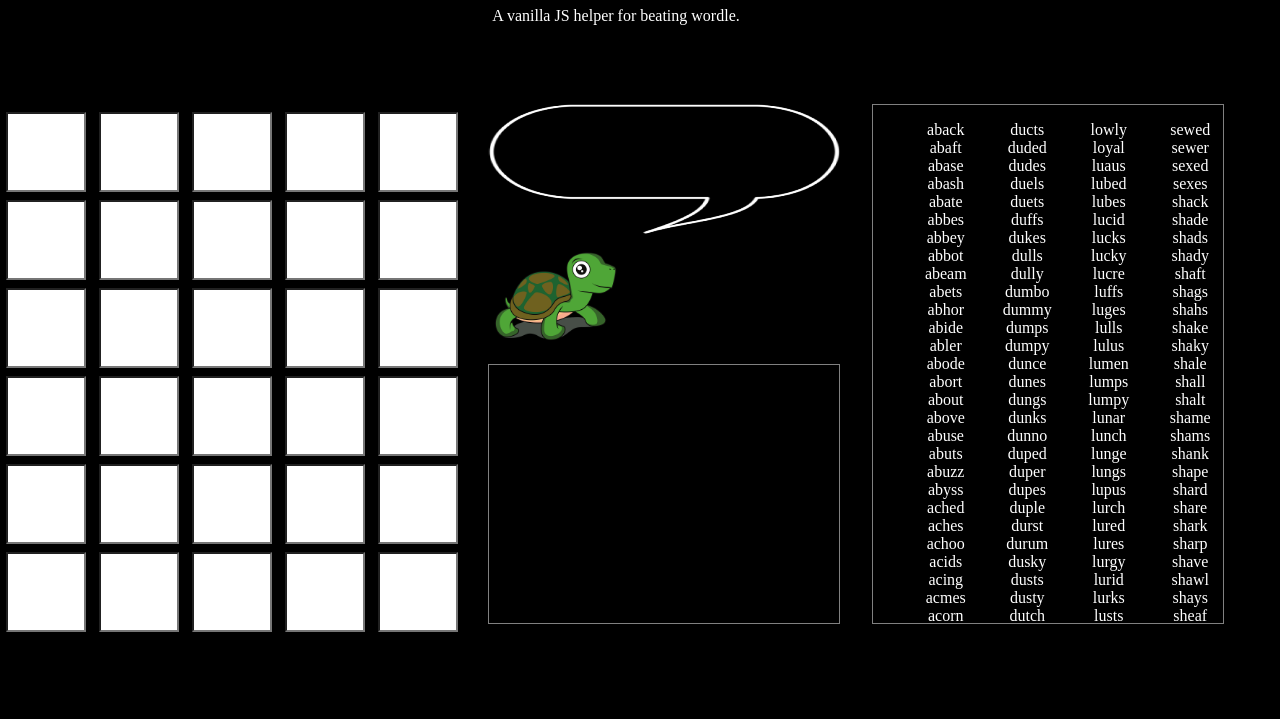
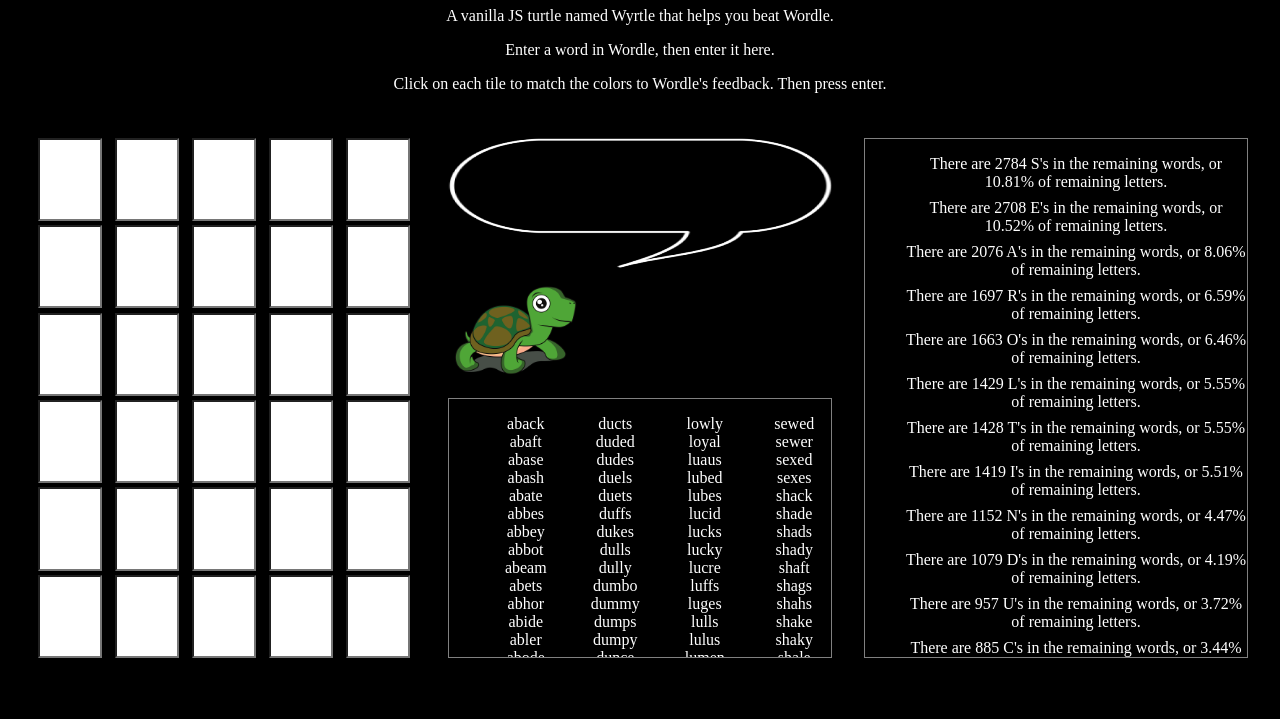
Before and after one commit to DBalint88/wordleSolver, a plain HTML site: page index.html in a window 1280 px wide. Shown: the part 81-800 px from the top of the page. Drawn offline with Linux system fonts and the light colour scheme.

Commit message:
added instructions, capitalized letter entry, updated ReadMe

```diff
--- a/index.html
+++ b/index.html
@@ -9,8 +9,10 @@
   <body>
     <div id="wrapper">
       <header>
-        <h1>wordleSolver</h1>
-        <p>A vanilla JS helper for beating wordle.</p>
+        <h1>wyrtleTheTurtle</h1>
+        <p>A vanilla JS turtle named Wyrtle that helps you beat Wordle.</p>
+        <p>Enter a word in Wordle, then enter it here.</p>
+        <p>Click on each tile to match the colors to Wordle's feedback.  Then press enter.</p>
       </header>
       <main>
         <div id="pane-1">
@@ -61,13 +63,15 @@
         <div id="pane-2">
           <div id="word-bubble"></div>
           <div id="wyrtle-square"></div>
-          <div id="letter-stats">
-            <ul id="remaining-letters-list">
+          <div id="possible-words-window">
+            <ul id="possible-words-list">
+
+            </ul>
           </div>
         </div>
         <!-- <button type="button" name="button" id="submit-button">Submit</button> -->
         <div id="pane-3">
-          <ul id="possible-words-list">
+          <ul id="letter-stats-list">
 
           </ul>
         </div>
--- a/script.js
+++ b/script.js
@@ -66,13 +66,18 @@
     return a[1] - b[1];
   });
 
-  // Report to the console.
+  // Report letter stats to the user.
+  let letterStats = document.getElementById("letter-stats-list");
+  letterStats.innerHTML = ("");
   for (i = 25; i>=0; i--) {
-    console.log("There are " + sortable[i][1] + " " + sortable[i][0].toUpperCase() + "'s in the remaining words, or " + (sortable[i][1] / totalLetters * 100).toFixed(2) + "% of remaining letters.")
+    if (sortable[i][1] != 0) {
+      let node = document.createElement("li");
+      node.innerHTML = "There are " + sortable[i][1] + " " + sortable[i][0].toUpperCase() + "'s in the remaining words, or " + (sortable[i][1] / totalLetters * 100).toFixed(2) + "% of remaining letters."
+      letterStats.appendChild(node);
+    }
   }
-  console.log(possibleWords)
 
-  // Report to the user
+  // Report remaining words to the user
   let remainingWordsList = document.getElementById("possible-words-list");
   remainingWordsList.innerHTML = ("")
   for (i=0; i<possibleWords.length; i++) {
@@ -85,7 +90,7 @@
 countLetters()
 
 
-// This is to protect letters which have been confirmed Green, but when attempted in an addition position are marked gray.
+// This is to protect letters which have been confirmed Green, but when attempted in an additional position are marked gray.
 let protectedByGreen = [];
 let protectedByYellow = [];
 
@@ -148,6 +153,7 @@
 
 // When box with id=x is typed into, auto advance to box with id=x+1
 // When backspace is pressed, move back a box and clear it.
+// When Enter is pressed, process the clues.
 let autoAdvance = function(e) {
   let key = e.key;
   if (key === "Backspace") {
--- a/styles.css
+++ b/styles.css
@@ -4,6 +4,10 @@
   color: white;
 }
 
+body {
+  display: grid;
+  justify-content: center;
+}
 #wrapper {
   display: grid;
   justify-content: center;
@@ -17,7 +21,7 @@
 
 #pane-1 {grid-area: play-area; height: 100%;}
 #pane-2 {grid-area: suggestion-area; height: 100%;}
-#pane-3 {grid-area: possible-words-window; height: 100%;}
+#pane-3 {grid-area: letter-stats; height: 100%;}
 
 main {
   display: grid;
@@ -26,28 +30,32 @@
   grid-template-rows: 65vh;
   grid-column-gap: 2rem;
   grid-template-areas:
-    "play-area suggestion-area possible-words-window";
+    "play-area suggestion-area letter-stats";
 }
 
+#pane-1 {
+  display: flex;
+  flex-direction: column;
+  justify-content: space-between;
 
+}
 .word-box {
   display: flex;
   flex-direction: row;
-  justify-content:center;
-  width: 35vw;
-  margin: .5rem 0 .5rem 0;
+  justify-content: center;
+  height: 16%;
 }
 
 .letter-box {
-  height: 5rem;
+  height: 100%;
   line-height: 3rem;
-  width: 5rem;
-  font-size: 3rem;
+  width: 18%;
+  font-size: 6vh;
   text-align: center;
   margin: 0 .4rem 0 .4rem;
   caret-color: transparent;
   cursor: default;
-  style: text-transform:uppercase;
+  text-transform: uppercase;
 }
 
 input:focus {
@@ -79,7 +87,7 @@
   grid-template-areas:
   "word-bubble word-bubble"
   "turtle ."
-  "letter-stats letter-stats"
+  "remaining-words remaining-words"
 }
 
 #wyrtle-square {
@@ -98,18 +106,12 @@
   grid-area: word-bubble;
 }
 
-#letter-stats {
-  width: 100%;
-  height: 100%;
-  grid-area: letter-stats;
-}
-
-#pane-3 {
+#possible-words-window {
   background-color: black;
-  color: black;
   overflow-x: hidden;
   overflow-y: scroll;
   border: 1px solid grey;
+  grid-area: remaining-words;
 }
 
 #possible-words-list {
@@ -121,6 +123,16 @@
   list-style: none;
 }
 
-#letter-stats {
+#pane-3 {
+  overflow-x: hidden;
   border: 1px solid grey;
 }
+
+#letter-stats-list {
+  list-style-type: none;
+  text-align: center;
+}
+
+#letter-stats-list li {
+  margin-bottom: .5rem;
+}
```
Also changed, not shown: readme.txt.
